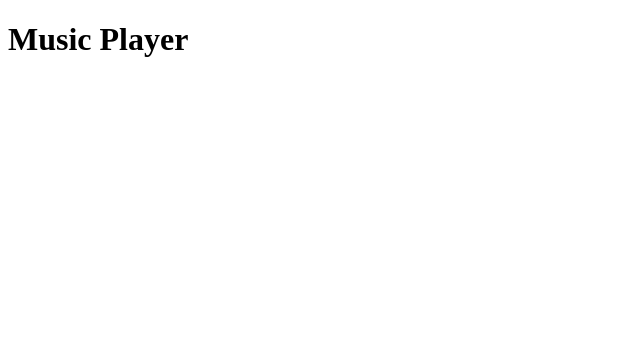
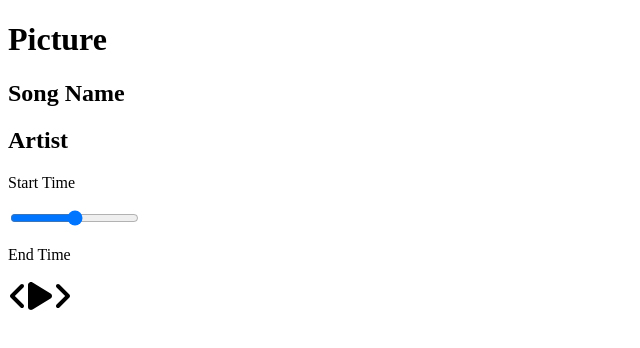
Before and after one commit to josecaballero/react-player, a React (Create React App) app: page / in a window 1280 px wide. Shown: the top 348 px of the page, without its empty margins (0-640 px from the left). Built offline with nearby package versions, Linux system fonts and the light colour scheme.

Commit message:
added node-sass & font-awesome

```diff
--- a/package.json
+++ b/package.json
@@ -3,9 +3,13 @@
   "version": "0.1.0",
   "private": true,
   "dependencies": {
+    "@fortawesome/fontawesome-svg-core": "^6.1.1",
+    "@fortawesome/free-solid-svg-icons": "^6.1.1",
+    "@fortawesome/react-fontawesome": "^0.1.18",
     "@testing-library/jest-dom": "^5.16.4",
     "@testing-library/react": "^13.2.0",
     "@testing-library/user-event": "^13.5.0",
+    "node-sass": "^7.0.1",
     "react": "^18.1.0",
     "react-dom": "^18.1.0",
     "react-scripts": "5.0.1",
--- a/src/App.js
+++ b/src/App.js
@@ -1,9 +1,13 @@
 import React from "react";
+
+import Player from "./components/Player";
+import Song from "./components/Song";
 
 function App() {
   return (
     <div className="App">
-      <h1>Music Player</h1>
+      <Song />
+      <Player />
     </div>
   );
 }
--- /dev/null
+++ b/src/components/Player.js
@@ -0,0 +1,31 @@
+import React from "react";
+import { FontAwesomeIcon } from "@fortawesome/react-fontawesome";
+import {
+  faPlay,
+  faAngleLeft,
+  faAngleRight,
+} from "@fortawesome/free-solid-svg-icons";
+
+const Player = () => {
+  return (
+    <div className="player">
+      <div className="time-control">
+        <p>Start Time</p>
+        <input type="range" />
+        <p>End Time</p>
+      </div>
+
+      <div className="play-control">
+        <FontAwesomeIcon size="2x" className="skip-back" icon={faAngleLeft} />
+        <FontAwesomeIcon size="2x" className="play" icon={faPlay} />
+        <FontAwesomeIcon
+          size="2x"
+          className="skip-forward"
+          icon={faAngleRight}
+        />
+      </div>
+    </div>
+  );
+};
+
+export default Player;
--- /dev/null
+++ b/src/components/Song.js
@@ -0,0 +1,13 @@
+import React from "react";
+
+const Song = () => {
+  return (
+    <div className="song-container">
+      <h1>Picture</h1>
+      <h2>Song Name</h2>
+      <h2>Artist</h2>
+    </div>
+  );
+};
+
+export default Song;
--- /dev/null
+++ b/src/styles/app.scss
@@ -0,0 +1,5 @@
+* {
+  margin: 0;
+  padding: 0;
+  box-sizing: border-box;
+}
```
Also changed, not shown: 1 other file (tests, documents, lock files or other folders).
